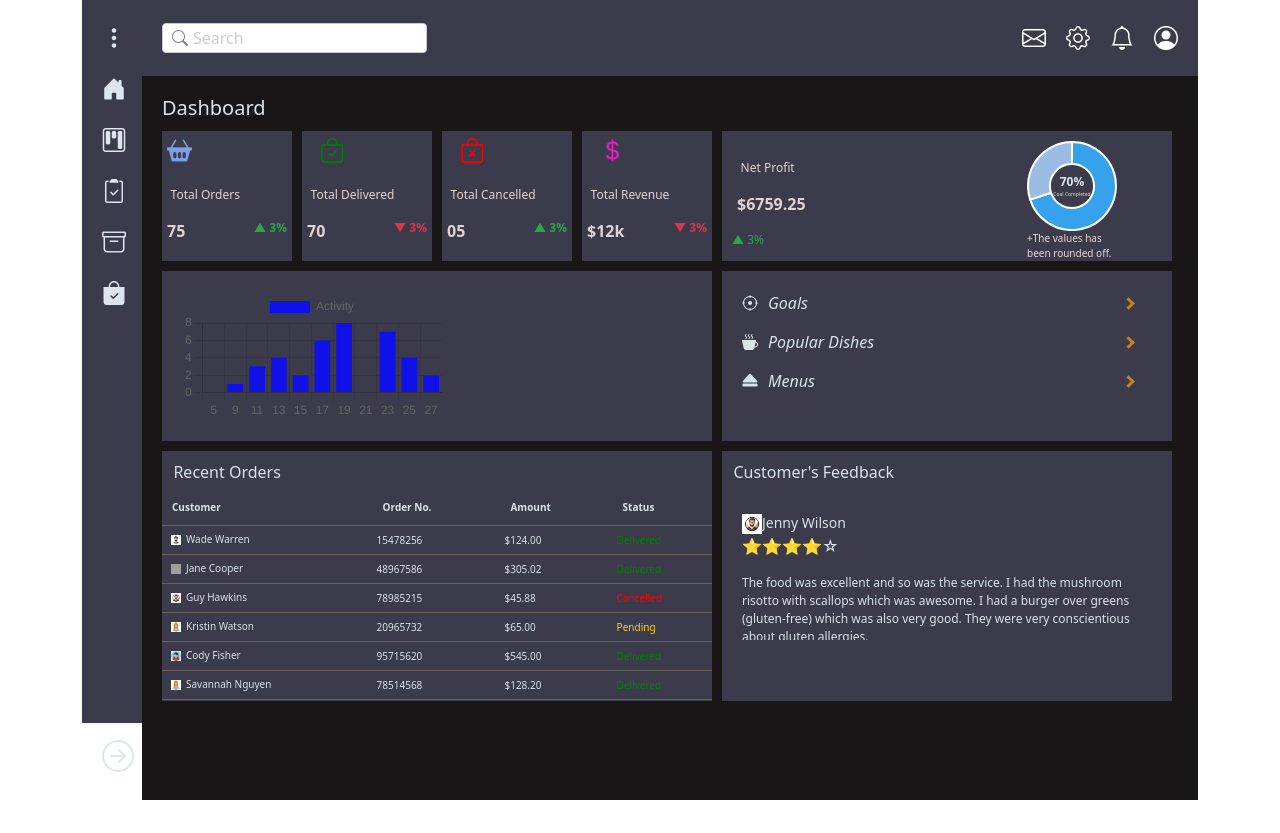
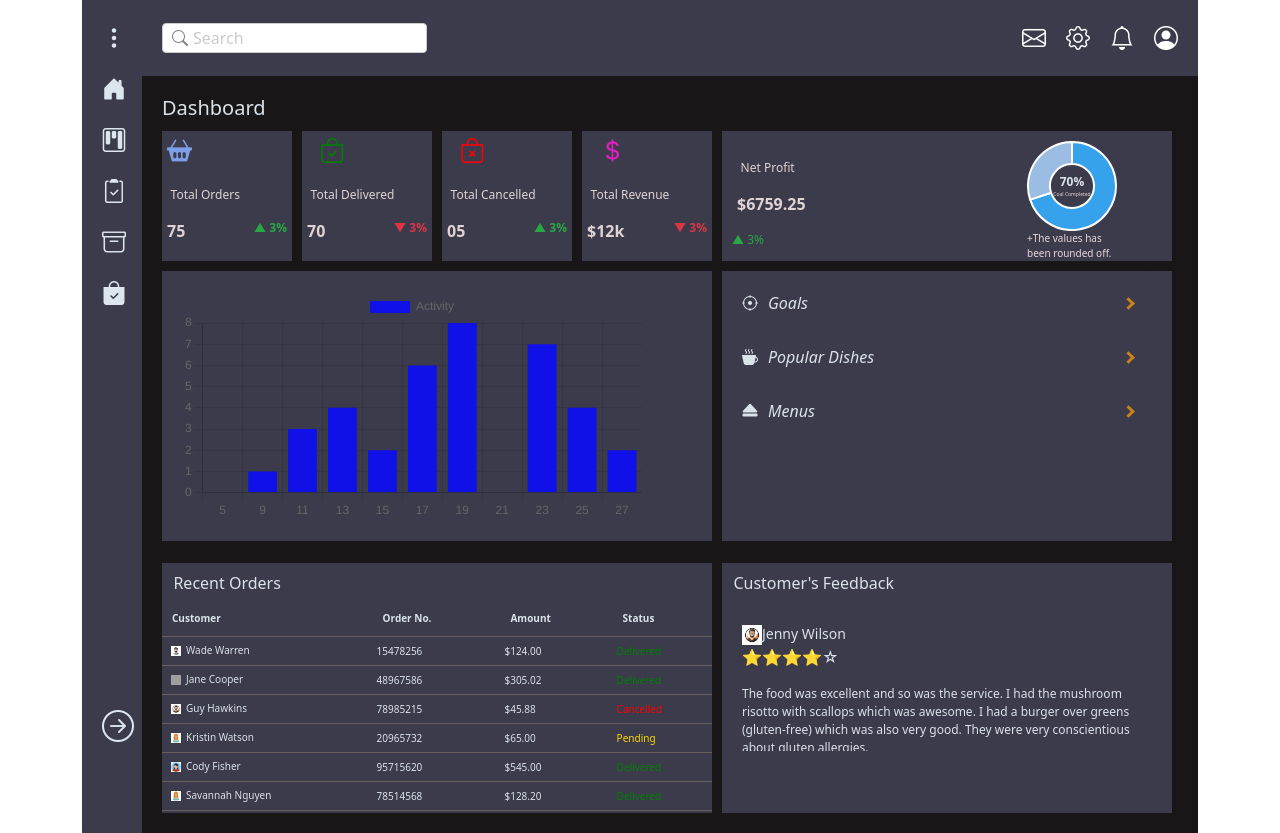
Before and after one commit to Shirisha120/DashboardProject, a React (Create React App) app: page / in a window 1280 px wide. Before the commit the page ends 800 px from the top, so only its background shows below. Built offline with nearby package versions, Linux system fonts and the light colour scheme; grey boxes are pictures that could not be loaded.

Commit message:
Update App.css
Css changes

```diff
--- a/src/App.css
+++ b/src/App.css
@@ -9,9 +9,8 @@
   padding: 20px;
   box-shadow: 2px 0 5px rgba(0, 0, 0, 0.1);
   width: 60px;
-  height: 723px;
+  height: 833px;
   align-items: center;
-  padding: 20px;
 
 }
 
@@ -29,7 +28,7 @@
 
 .iconcircle {
   position: absolute;
-  bottom: 20px;
+  bottom: 50px;
   width: 60px;
   display: flex;
   align-items: center;
@@ -247,12 +246,12 @@
 }
 
 .activity-chart {
-  height: 170px;
+  height: 270px;
   width: 550px;
-  color: #007bff;
   background-color: #3b3b4b;
   border-radius: 0px;
   padding: 20px;
+  margin-bottom: 1cap;
 }
 
 
@@ -260,7 +259,7 @@
 
 .goals-dishes-menus {
   display: flex;
-  height: 170px;
+  height: 270px;
   width: 450px;
   background-color: #3b3b4b;
   color: #dae2ea;
@@ -275,7 +274,7 @@
 .gicon-list {
   display: flex;
   flex-direction: column;
-  gap: 15px;
+  gap: 30px;
 }
 
 .icon-container {
```
